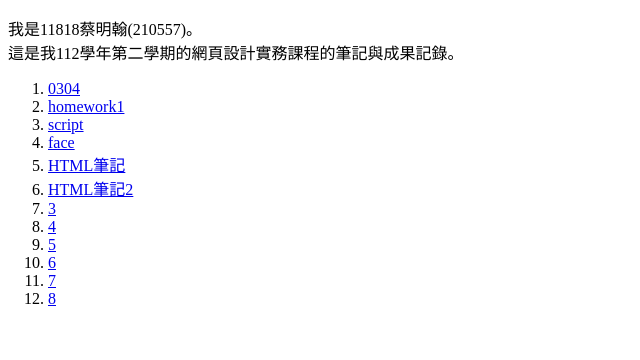
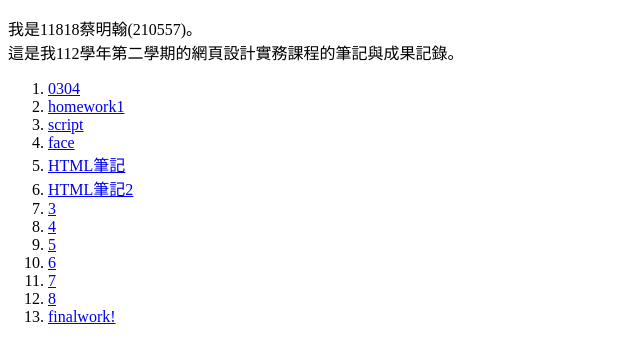
Before and after one commit to zizitsi/EG-type, a plain HTML site: page index.html in a window 1280 px wide. Shown: the whole page, without its empty margins (0-640 px from the left). Drawn offline with Linux system fonts and the light colour scheme.

Commit message:
new finalwork
Signed-off-by: zizitsi <mingzi7414@gmail.com>

```diff
--- a/index.html
+++ b/index.html
@@ -19,6 +19,7 @@
     <li><a href="htmlnote6.html">6</a></li>
     <li><a href="htmlnote7.html">7</a></li>
     <li><a href="htmlnote8.html">8</a></li>
+    <li><a href="finalwork.html">finalwork!</a></li>
 
 	</ol>
 </body>
```
